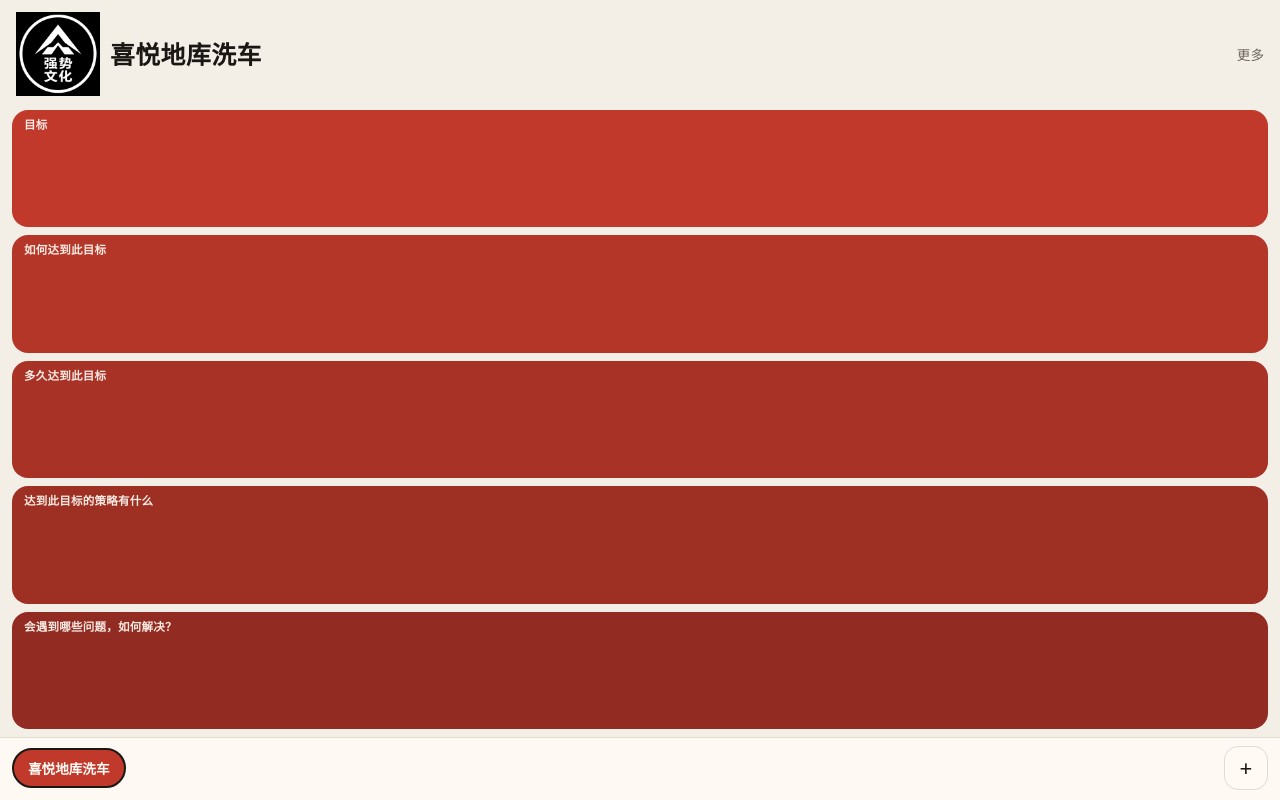
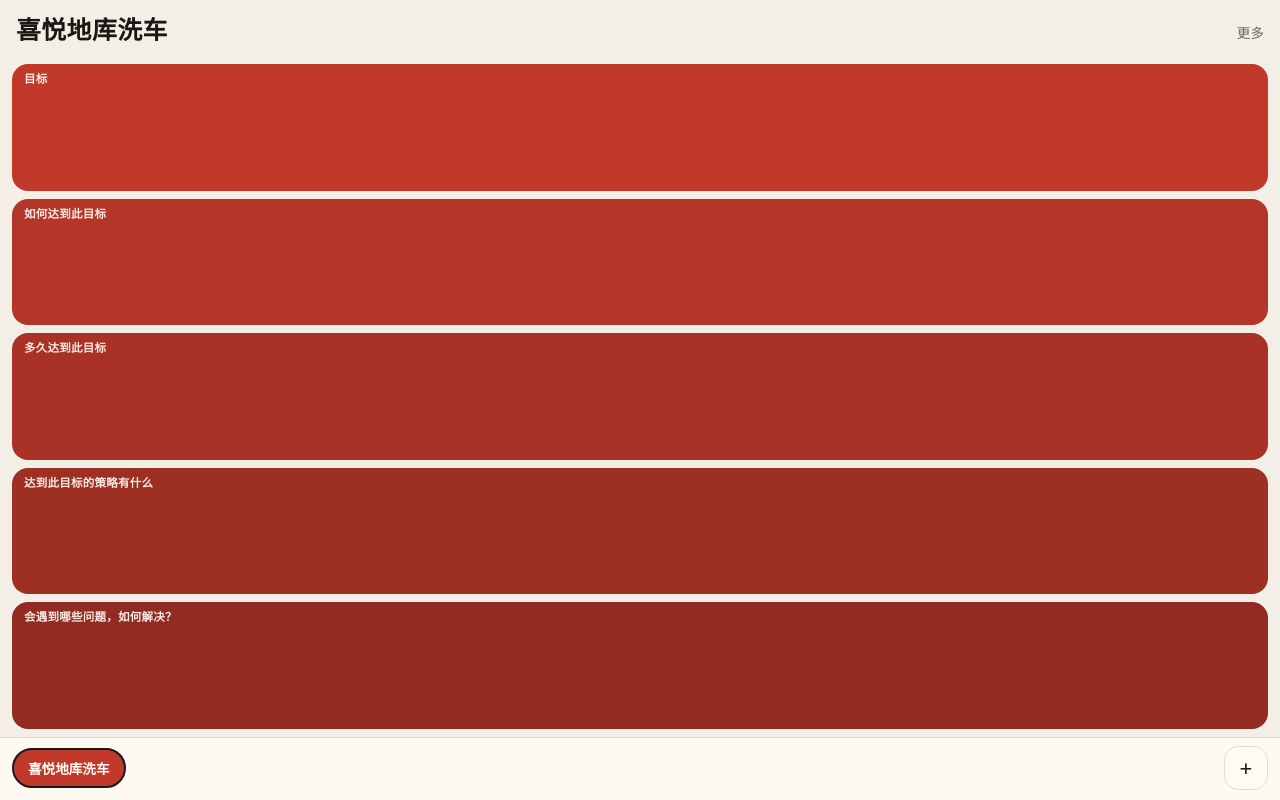
Before and after one commit to guojiakai123456/yiyanqiang, a plain HTML site: page mubiao/index.html in a window 1280 px wide. Drawn offline with Linux system fonts and the light colour scheme.

Commit message:
Keep the bullseye as the 目标 home-screen icon.
Use the supplied high-resolution rings and remove the mountain seal from the mubiao page. Cache is mubiao-v3.

Co-authored-by: guojiakai123456 <guojiakai123456@users.noreply.github.com>

```diff
--- a/mubiao/index.html
+++ b/mubiao/index.html
@@ -11,9 +11,9 @@
   <meta name="description" content="一眼看见每个目标：要达成什么，怎么达到，多久达到。">
   <title>目标</title>
   <link rel="manifest" href="./manifest.webmanifest">
-  <link rel="apple-touch-icon" href="./qiangshi-180.png">
-  <link rel="icon" type="image/png" sizes="192x192" href="./qiangshi-192.png">
-  <link rel="icon" type="image/png" sizes="512x512" href="./qiangshi-512.png">
+  <link rel="apple-touch-icon" href="./mubiao-180.png">
+  <link rel="icon" type="image/png" sizes="192x192" href="./mubiao-192.png">
+  <link rel="icon" type="image/png" sizes="512x512" href="./mubiao-512.png">
   <style>
     :root {
       --paper: #f3eee6;
@@ -41,16 +41,9 @@
     }
     header.top {
       display: flex;
-      align-items: center;
-      gap: 10px;
-      padding: 12px 16px 6px;
-    }
-    header.top .logo-mark {
-      width: 84px;
-      height: 84px;
-      flex: 0 0 84px;
-      display: block;
-      object-fit: contain;
+      align-items: flex-start;
+      gap: 8px;
+      padding: 14px 16px 6px;
     }
     #title {
       flex: 1;
@@ -250,7 +243,7 @@
     .menu-card {
       position: absolute;
       right: 12px;
-      top: calc(var(--safe-t) + 108px);
+      top: calc(var(--safe-t) + 48px);
       background: var(--bar);
       border-radius: 16px;
       padding: 8px;
@@ -280,7 +273,6 @@
 </head>
 <body>
   <header class="top">
-    <img class="logo-mark" src="./qiangshi-512.png" width="512" height="512" alt="强势文化">
     <input id="title" type="text" aria-label="本页标题" autocomplete="off">
     <button class="more" id="menuBtn" type="button">更多</button>
   </header>
```
Also changed, not shown: mubiao/sw.js (+5 -5 lines), mubiao/manifest.webmanifest, mubiao/mubiao-1024.png (added), mubiao/mubiao-180.png (added), mubiao/mubiao-192.png (added), mubiao/mubiao-512.png (added), mubiao/qiangshi-1024.png (deleted), mubiao/qiangshi-180.png (deleted), mubiao/qiangshi-192.png (deleted), mubiao/qiangshi-512.png (deleted).
